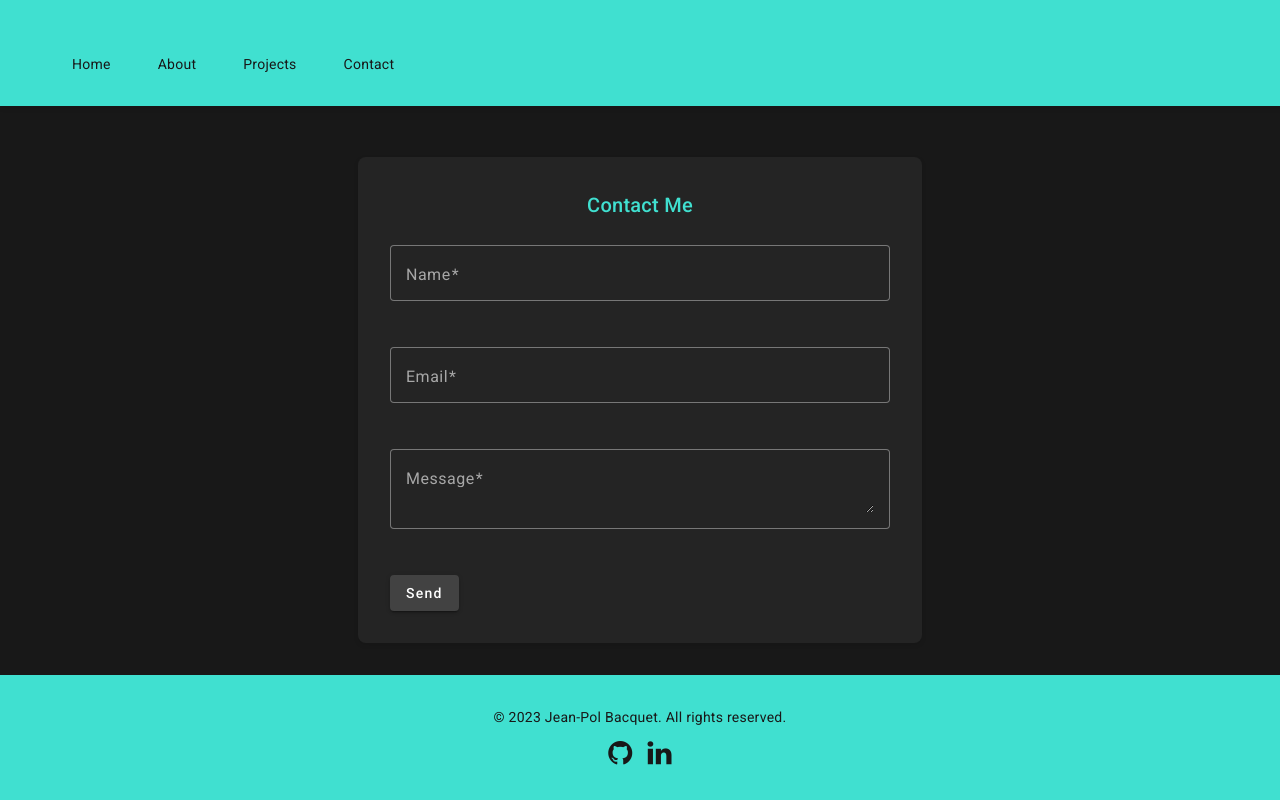
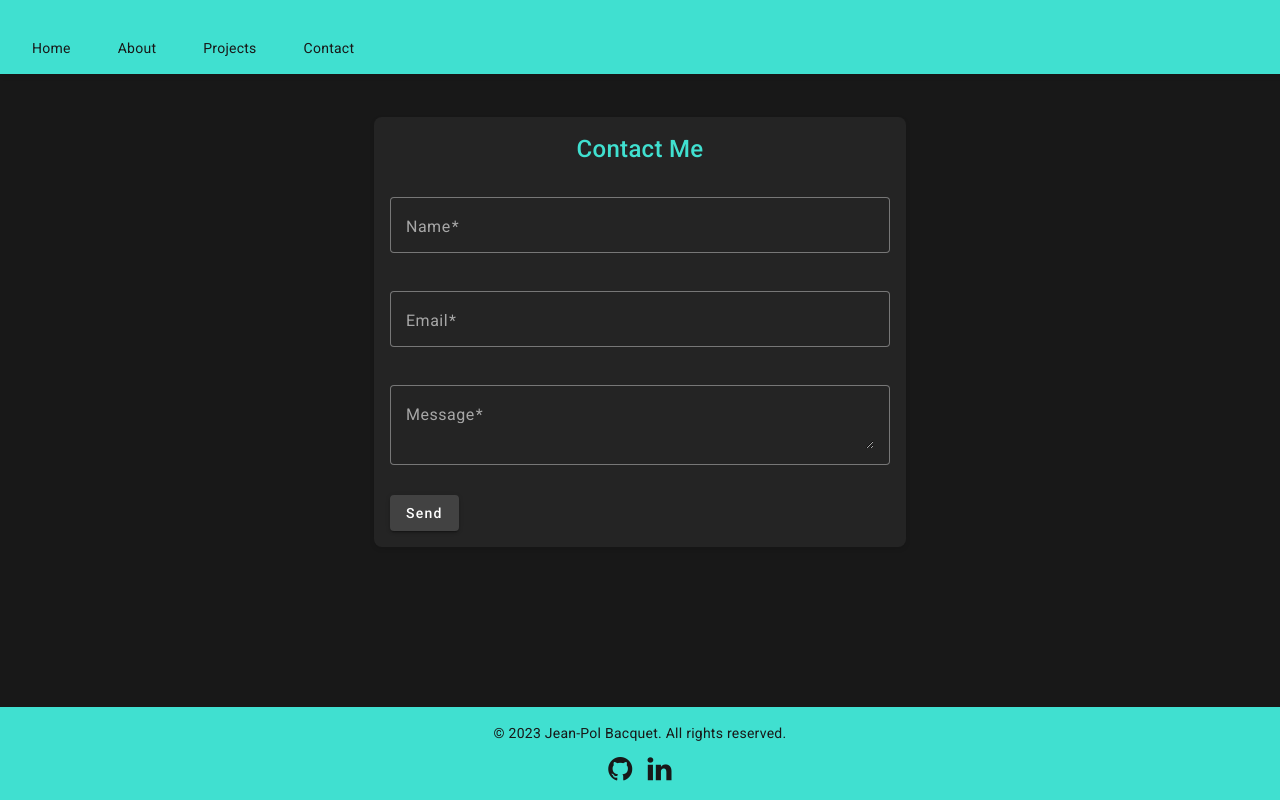
Before and after one commit to jeanpolbac/portfolio, an Angular app: page /contact in a window 1280 px wide. Built offline with nearby package versions, Linux system fonts and the light colour scheme.

Commit message:
Refactor 'contact.component.css' to improve responsiveness and centering

```diff
--- a/src/app/app.component.css
+++ b/src/app/app.component.css
@@ -5,11 +5,16 @@
 html, body {
   height: 100%;
   margin: 0;
+  padding: 0;
   font-family: Roboto, "Helvetica Neue", sans-serif;
   background-color: #181818;
+}
+
+body {
   display: flex;
-  flex-direction: column; /* body becomes a flex container in column direction */
+  flex-direction: column;
 }
+
 
 /* Navbar Styles */
 
@@ -52,12 +57,22 @@ html, body {
 }
 
 /* Main Content Styles */
-.container {
-    max-width: 1200px; /* Maximum width */
-    margin: 0 auto; /* Centering the container */
-    padding: 1rem;
-    flex: 1 0 auto; /* This makes main content grow, pushing footer to the bottom */
+main.container {
+     /* Positioning & Layout */
+     flex: 1 0 auto;
+
+     /* Display & Box Model */
+     display: flex;
+     flex-direction: column;
+     justify-content: center; /* vertically centers the content */
+     align-items: center; /* horizontally centers the content */
+     height: calc(100vh - 75px - 94px);
+     max-width: 1200px; /* Maximum width */
+     margin: 0 auto; /* Centering the container */
+     padding: 1rem;
 }
+
+
 
 
 
--- a/src/app/contact/contact.component.css
+++ b/src/app/contact/contact.component.css
@@ -1,17 +1,12 @@
 .contact-form-container {
     background-color: #242424;
-    padding: 2rem;
+    padding: 1rem;
     border-radius: 8px;
-    max-width: 500px;
-    margin: 0 auto; /* Horizontal centering */
+    max-width: 90%;
+    width: 100%; /* Ensures it takes full width up to the max-width */
+    margin: 1rem auto; /* Centering for both horizontal and vertical */
     box-shadow: 0px 2px 5px rgba(0, 0, 0, 0.1);
-    position: absolute;
-    top: 50%; /* positions the top edge to the middle of the viewport */
-    left: 50%; /* positions the left edge to the center of the viewport */
-    transform: translate(-50%, -50%); /* adjusts for its own height and width to center */
 }
-
-
 
 .contact-form-container h2 {
     color: #40E0D0;
@@ -35,11 +30,14 @@ mat-input-element, textarea.mat-input-element {
     border-radius: 4px;
     background-color: #181818;
     border: 2px solid transparent; /* Needed for proper transition */
+    padding: 0.5rem; /* Padding adjusted for mobile */
+
 }
 
 mat-form-field {
     width: 100%; /* Ensures that the form field takes full width */
-    margin-bottom: 1.5rem;
+    margin: 0.5rem auto;
+    font-size: 0.9rem; /* Adjusted font size for mobile */
 }
 
 /* Change underline color on focus */
@@ -54,8 +52,31 @@ button.mat-flat-button {
     padding: 0.75rem 1.5rem;
     border-radius: 4px;
     transition: background-color 0.3s;
+    width: 90%;
+    margin: 0.5rem auto;
+    display: block;
 }
 
 button.mat-flat-button:hover {
     background-color: #20b3a4;
 }
+
+/* Larger screens adjustments */
+@media (min-width: 768px) {
+    .contact-form-container {
+        max-width: 500px; /* Restoring the max-width for larger screens */
+    }
+
+    .contact-form-container h2 {
+        font-size: 1.5rem; /* Restored font size for larger screens */
+    }
+
+    .contact-form-container mat-form-field,
+    button.mat-flat-button {
+        width: 100%; /* On larger screens, utilize the full width */
+    }
+
+    mat-form-field {
+        font-size: 1rem; /* Restored font size for larger screens */
+    }
+}
--- a/src/app/route-animations.ts
+++ b/src/app/route-animations.ts
@@ -6,160 +6,187 @@ import {
   group,
   animateChild,
   animate,
-    keyframes
+  keyframes,
 } from '@angular/animations';
 
 export const slideAnimation = trigger('slideAnimation', [
-
   // Transitioning *to* Home from About
   transition('About => Home', [
-      query(':enter, :leave',
-        style({ position: 'fixed', width: '100%' }),
-        { optional: true }),
+    query(':enter, :leave', style({ position: 'fixed', width: '100%' }), {
+      optional: true,
+    }),
 
     group([
-        query(':enter', [
+      query(
+        ':enter',
+        [
           style({ transform: 'translateX(-100%)' }),
-          animate('1.0s ease-in-out',
-            style({ transform: 'translateX(0%)' }))
-        ], { optional: true }),
-      ])
+          animate('1.0s ease-in-out', style({ transform: 'translateX(0%)' })),
+        ],
+        { optional: true }
+      ),
+    ]),
   ]),
 
   // Transitioning *to* Home from Projects
   transition('Projects => Home', [
-      query(':enter, :leave',
-        style({ position: 'fixed', width: '100%' }),
-        { optional: true }),
+    query(':enter, :leave', style({ position: 'fixed', width: '100%' }), {
+      optional: true,
+    }),
 
     group([
-        query(':enter', [
+      query(
+        ':enter',
+        [
           style({ transform: 'translateX(-100%)' }),
-          animate('1.0s ease-in-out',
-            style({ transform: 'translateX(0%)' }))
-        ], { optional: true }),
-      ])
+          animate('1.0s ease-in-out', style({ transform: 'translateX(0%)' })),
+        ],
+        { optional: true }
+      ),
+    ]),
   ]),
 
   // Transitioning *to* Home from Contact
   transition('Contact => Home', [
-    query(':enter, :leave',
-      style({ position: 'fixed', width: '100%' }),
-      { optional: true }),
+    query(':enter, :leave', style({ position: 'fixed', width: '100%' }), {
+      optional: true,
+    }),
 
     group([
-      query(':enter', [
+      query(
+        ':enter',
+        [
           style({ transform: 'translateX(-100%)' }),
-        animate('1.0s ease-in-out',
-          style({ transform: 'translateX(0%)' }))
-      ], { optional: true }),
-    ])
+          animate('1.0s ease-in-out', style({ transform: 'translateX(0%)' })),
+        ],
+        { optional: true }
+      ),
+    ]),
   ]),
 
   // Transitioning *to* About from Home
   transition('Home => About', [
-      query(':enter, :leave',
-        style({ position: 'fixed', width: '100%' }),
-        { optional: true }),
+    query(':enter, :leave', style({ position: 'fixed', width: '100%' }), {
+      optional: true,
+    }),
 
     group([
-        query(':enter', [
+      query(
+        ':enter',
+        [
           style({ transform: 'translateX(100%)' }),
-          animate('1.0s ease-in-out',
-          style({ transform: 'translateX(0%)' }))
-        ], { optional: true }),
-      ])
+          animate('1.0s ease-in-out', style({ transform: 'translateX(0%)' })),
+        ],
+        { optional: true }
+      ),
+    ]),
   ]),
 
   // Transitioning *to* About from Projects
   transition('Projects => About', [
-      query(':enter, :leave',
-        style({ position: 'fixed', width: '100%' }),
-        { optional: true }),
+    query(':enter, :leave', style({ position: 'fixed', width: '100%' }), {
+      optional: true,
+    }),
 
     group([
-        query(':enter', [
+      query(
+        ':enter',
+        [
           style({ transform: 'translateX(-100%)' }),
-          animate('1.0s ease-in-out',
-          style({ transform: 'translateX(0%)' }))
-        ], { optional: true }),
-      ])
+          animate('1.0s ease-in-out', style({ transform: 'translateX(0%)' })),
+        ],
+        { optional: true }
+      ),
+    ]),
   ]),
 
   // Transitioning *to* About from Contact
   transition('Contact => About', [
-    query(':enter, :leave',
-      style({ position: 'fixed', width: '100%' }),
-      { optional: true }),
+    query(':enter, :leave', style({ position: 'fixed', width: '100%' }), {
+      optional: true,
+    }),
 
     group([
-      query(':enter', [
+      query(
+        ':enter',
+        [
           style({ transform: 'translateX(-100%)' }),
-        animate('1.0s ease-in-out',
-          style({ transform: 'translateX(0%)' }))
-      ], { optional: true }),
-    ])
+          animate('1.0s ease-in-out', style({ transform: 'translateX(0%)' })),
+        ],
+        { optional: true }
+      ),
+    ]),
   ]),
 
   // Transitioning *to* Projects from Home
   transition('Home => Projects', [
-      query(':enter, :leave',
-        style({ position: 'fixed', width: '100%' }),
-        { optional: true }),
+    query(':enter, :leave', style({ position: 'fixed', width: '100%' }), {
+      optional: true,
+    }),
 
     group([
-        query(':enter', [
+      query(
+        ':enter',
+        [
           style({ transform: 'translateX(100%)' }),
-          animate('1.0s ease-in-out',
-            style({ transform: 'translateX(0%)' }))
-        ], { optional: true }),
-      ])
+          animate('1.0s ease-in-out', style({ transform: 'translateX(0%)' })),
+        ],
+        { optional: true }
+      ),
+    ]),
   ]),
 
   // Transitioning *to* Projects from About
   transition('About => Projects', [
-      query(':enter, :leave',
-        style({ position: 'fixed', width: '100%' }),
-        { optional: true }),
+    query(':enter, :leave', style({ position: 'fixed', width: '100%' }), {
+      optional: true,
+    }),
 
     group([
-        query(':enter', [
+      query(
+        ':enter',
+        [
           style({ transform: 'translateX(100%)' }),
-          animate('1.0s ease-in-out',
-            style({ transform: 'translateX(0%)' }))
-        ], { optional: true }),
-      ])
+          animate('1.0s ease-in-out', style({ transform: 'translateX(0%)' })),
+        ],
+        { optional: true }
+      ),
+    ]),
   ]),
 
   // Transitioning *to* Projects from Contact
   transition('Contact => Projects', [
-    query(':enter, :leave',
-      style({ position: 'fixed', width: '100%' }),
-      { optional: true }),
+    query(':enter, :leave', style({ position: 'fixed', width: '100%' }), {
+      optional: true,
+    }),
 
     group([
-      query(':enter', [
+      query(
+        ':enter',
+        [
           style({ transform: 'translateX(-100%)' }),
-        animate('1.0s ease-in-out',
-          style({ transform: 'translateX(0%)' }))
-      ], { optional: true }),
-    ])
+          animate('1.0s ease-in-out', style({ transform: 'translateX(0%)' })),
+        ],
+        { optional: true }
+      ),
     ]),
-
+  ]),
 
   // Transitioning *to* Contact from any route
   transition('* => Contact', [
-      query(':enter, :leave',
-        style({ position: 'fixed', width: '100%' }),
-        { optional: true }),
+    query(':enter, :leave', style({ position: 'fixed', width: '100%' }), {
+      optional: true,
+    }),
 
     group([
-        query(':enter', [
+      query(
+        ':enter',
+        [
           style({ transform: 'translateX(100%)' }),
-          animate('1.0s ease-in-out',
-            style({ transform: 'translateX(0%)' }))
-        ], { optional: true }),
-      ])
+          animate('1.0s ease-in-out', style({ transform: 'translateX(0%)' })),
+        ],
+        { optional: true }
+      ),
     ]),
-
+  ]),
 ]);
```
Lines whose indentation alone changed are shown as unchanged.
